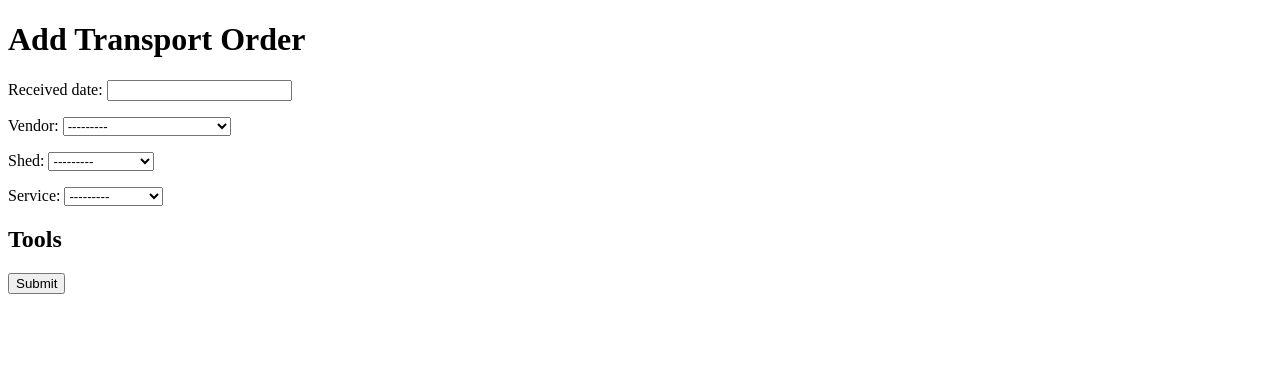
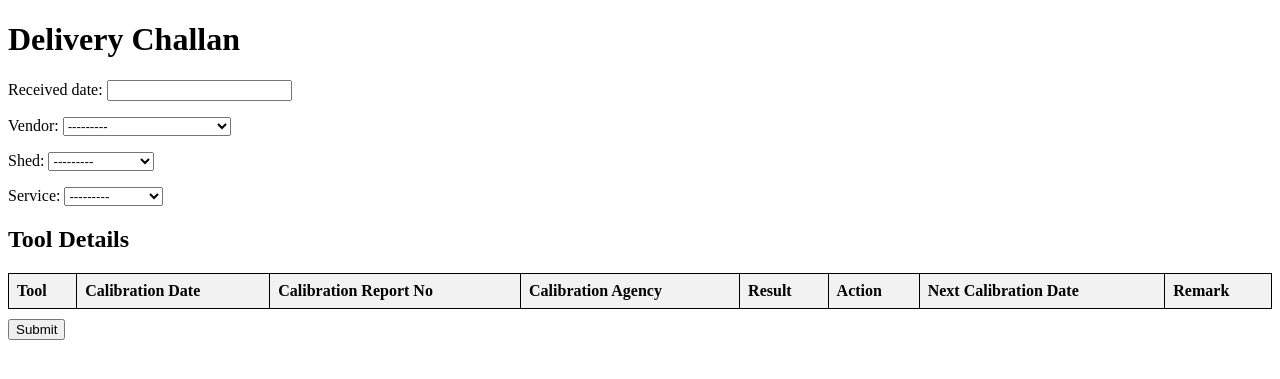
Before and after one commit to Pruthviraj-2004/TechnoRings, a Django app: template industry/app1/templates/app1/delivery_challan.html in a window 1280 px wide. Shown: the top 379 px of the page. Run offline with Django 4.2, Linux system fonts and the light colour scheme; the template is opened without the code that fills it: values that come from a table or form of the project are taken from there, others are empty; data comes from the database, SQL or seed files in the repository; both versions use the stored data as it was after the commit.

Commit message:
delivery challan page

```diff
--- a/industry/app1/forms.py
+++ b/industry/app1/forms.py
@@ -1,5 +1,5 @@
 from django import forms
-from .models import DeliveryChallan, DeliveryChallanTools, InstrumentModel, ServiceOrder, ServiceTools, TransportOrder, ShedDetails, TransportTools
+from .models import CalibrationReport, DeliveryChallan, DeliveryChallanTools, InstrumentModel, ServiceOrder, ServiceTools, TransportOrder, ShedDetails, TransportTools
 
 class TransportMovementOrderForm(forms.ModelForm):
     class Meta:
@@ -60,9 +60,10 @@ class DeliveryChallanToolsForm(forms.ModelForm):
     class Meta:
         model = DeliveryChallanTools
         fields = ['tool']
-DeliveryChallanToolsFormSet = forms.inlineformset_factory(
-    DeliveryChallan,
-    DeliveryChallanTools,
-    form=DeliveryChallanToolsForm,
-    extra=1  # Number of extra forms to display
-)
+
+class CalibrationReportForm(forms.ModelForm):
+    class Meta:
+        model = CalibrationReport
+        fields = ['calibration_date', 'calibration_report_no', 'calibration_agency', 'result', 'action', 'next_calibration_date', 'remark']
+
+DeliveryChallanToolsFormSet = forms.inlineformset_factory(DeliveryChallan, DeliveryChallanTools, form=DeliveryChallanToolsForm, extra=1)
--- a/industry/app1/models.py
+++ b/industry/app1/models.py
@@ -137,6 +137,20 @@ class DeliveryChallan(models.Model):
     def __str__(self):
         return f"DeliveryChallan ID: {self.deliverychallan_id} - Vendor: {self.vendor.name}"
 
+class CalibrationReport(models.Model):
+    calibrationtool_id = models.AutoField(primary_key=True)
+    calibration_tool = models.ForeignKey(InstrumentModel, on_delete=models.CASCADE)
+    calibration_date = models.DateField()
+    calibration_report_no = models.CharField(max_length=32)
+    calibration_agency = models.CharField(max_length=32)
+    result = models.FloatField()
+    action = models.CharField(max_length=16)
+    next_calibration_date = models.DateField()
+    remark = models.TextField()
+
+    def __str__(self):
+        return f"Calibration Tool: {self.calibration_tool} - Calibration Report No: {self.calibration_report_no}"
+
 class DeliveryChallanTools(models.Model):
     deliverychallantool_id = models.AutoField(primary_key=True)
     deliverychallan = models.ForeignKey(DeliveryChallan, on_delete=models.DO_NOTHING)
--- a/industry/app1/templates/app1/delivery_challan.html
+++ b/industry/app1/templates/app1/delivery_challan.html
@@ -3,20 +3,69 @@
 <head>
     <meta charset="UTF-8">
     <meta name="viewport" content="width=device-width, initial-scale=1.0">
-    <title>Add Transport Order</title>
+    <title>Add Delivery Challan</title>
+    <style>
+        table {
+            width: 100%;
+            border-collapse: collapse;
+            margin-bottom: 10px;
+        }
+        th, td {
+            border: 1px solid black;
+            padding: 8px;
+            text-align: left;
+        }
+        th {
+            background-color: #f2f2f2;
+        }
+    </style>
 </head>
 <body>
-    <h1>Add Transport Order</h1>
+    <h1>Delivery Challan</h1>
     <form method="post">
         {% csrf_token %}
         {{ delivery_challan_form.as_p }}
 
-        <h2>Tools</h2>
+        <h2>Tool Details</h2>
         {{ delivery_challan_tools_formset.management_form }}
-        {% for form in delivery_challan_tools_formset %}
-            {{ form.as_p }}
-        {% endfor %}
-
+        <table>
+            <thead>
+                <tr>
+                    <th>Tool</th>
+                    <th>Calibration Date</th>
+                    <th>Calibration Report No</th>
+                    <th>Calibration Agency</th>
+                    <th>Result</th>
+                    <th>Action</th>
+                    <th>Next Calibration Date</th>
+                    <th>Remark</th>
+                </tr>
+            </thead>
+            <tbody>
+                {% for form in delivery_challan_tools_formset %}
+                {% comment %} <tr>
+                    <td>{{ form.tool }}</td>
+                    <td>{{ form.calibration_report_form.calibration_date }}</td>
+                    <td>{{ form.calibration_report_form.calibration_report_no }}</td>
+                    <td>{{ form.calibration_report_form.calibration_agency }}</td>
+                    <td>{{ form.calibration_report_form.result }}</td>
+                    <td>{{ form.calibration_report_form.action }}</td>
+                    <td>{{ form.calibration_report_form.next_calibration_date }}</td>
+                    <td>{{ form.calibration_report_form.remark }}</td>
+                </tr> {% endcomment %}
+                <tr>
+                    <td>{{ form.tool }}</td>
+                    <td><input type="date" name="form-{{ form.prefix }}-calibration_date" value="{{ form.calibration_report_form.calibration_date.value }}"></td>
+                    <td><input type="text" name="form-{{ form.prefix }}-calibration_report_no" value="{{ form.calibration_report_form.calibration_report_no.value }}"></td>
+                    <td><input type="text" name="form-{{ form.prefix }}-calibration_agency" value="{{ form.calibration_report_form.calibration_agency.value }}"></td>
+                    <td><input type="number" name="form-{{ form.prefix }}-result" step="0.0001" value="{{ form.calibration_report_form.result.value }}"></td>
+                    <td><input type="text" name="form-{{ form.prefix }}-action" value="{{ form.calibration_report_form.action.value }}"></td>
+                    <td><input type="date" name="form-{{ form.prefix }}-next_calibration_date" value="{{ form.calibration_report_form.next_calibration_date.value }}"></td>
+                    <td><input type="text" name="form-{{ form.prefix }}-remark" value="{{ form.calibration_report_form.remark.value }}"></td>
+                </tr>
+                {% endfor %}
+            </tbody>
+        </table>
         <button type="submit">Submit</button>
     </form>
 </body>
--- a/industry/app1/urls.py
+++ b/industry/app1/urls.py
@@ -12,7 +12,8 @@ urlpatterns = [
     path('add-transport-order/', TransportOrderView.as_view(), name='add_transport_order'),
     path('service-order/', ServiceOrderView.as_view(), name='service-order'),
     path('generate-bill/', GenerateBillView.as_view(), name='generate_bill'),
-    path('create_delivery_challan/', views.CreateDeliveryChallanView.as_view(), name='create_delivery_challan'),
+    #path('create_delivery_challan/', views.CreateDeliveryChallanView.as_view(), name='create_delivery_challan'),
+    path('delivery_challan/', views.DeliveryChallanView.as_view(), name='delivery_challan'),
 
 
 
```
Also changed, not shown: industry/app1/admin.py (+7 -1 lines), industry/app1/views.py (+25 -1 lines), industry/app1/migrations/0020_calibrationreport.py (added), industry/db.sqlite3.
